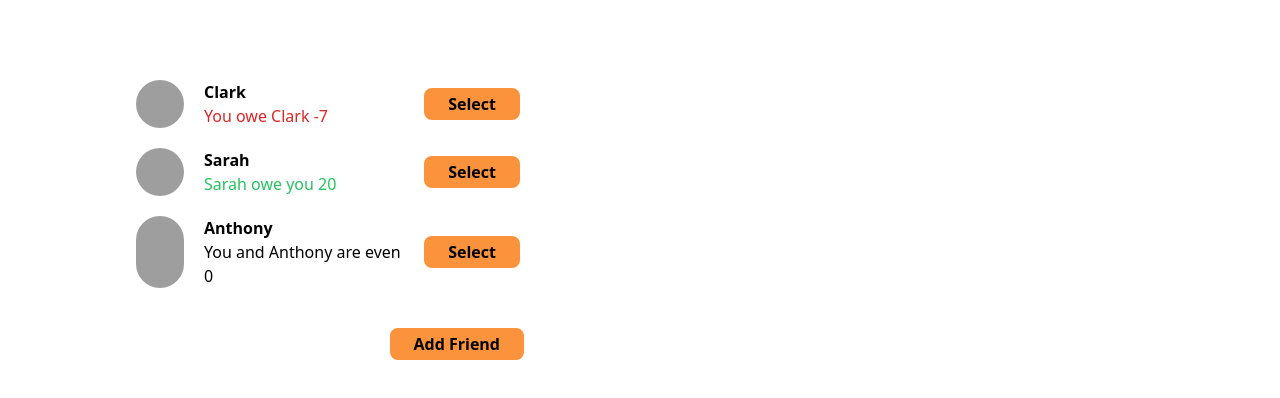
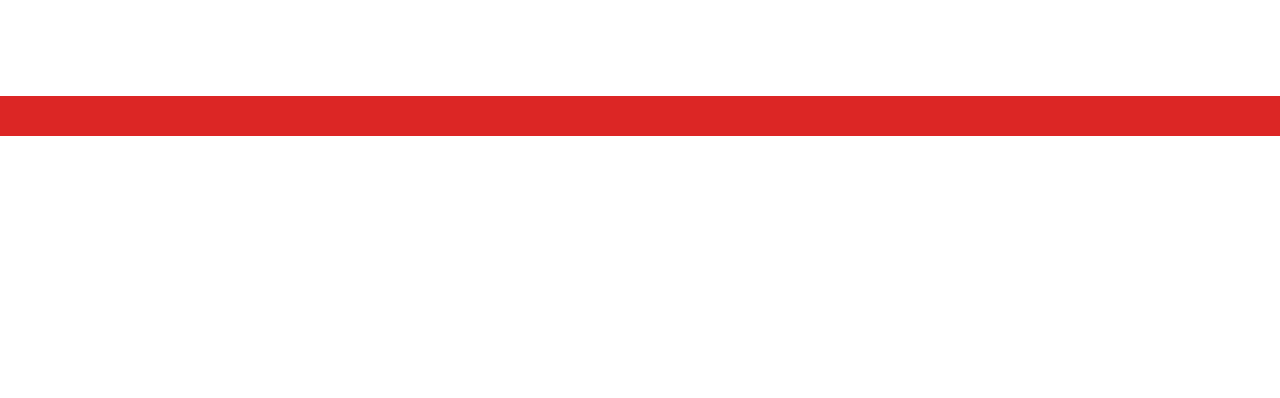
Before and after one commit to Mirwais01/eatNsplit-app, a React (Create React App) app: page / in a window 1280 px wide. Shown: the top 398 px of the page. Built offline with nearby package versions, Linux system fonts and the light colour scheme; grey boxes are pictures that could not be loaded.

Commit message:
start back project

```diff
--- a/src/App.jsx
+++ b/src/App.jsx
@@ -1,219 +1,18 @@
-import { useState } from "react";
-
-const initialFriends = [
-  {
-    id: 118836,
-    name: "Clark",
-    image: "https://i.pravatar.cc/48?u=118836",
-    balance: -7,
-  },
-  {
-    id: 933372,
-    name: "Sarah",
-    image: "https://i.pravatar.cc/48?u=933372",
-    balance: 20,
-  },
-  {
-    id: 499476,
-    name: "Anthony",
-    image: "https://i.pravatar.cc/48?u=499476",
-    balance: 0,
-  },
-];
-
-function App() {
-  const [friends, setFriends] = useState(initialFriends);
-  const [isAddFriend, setAddFriend] = useState(false);
-  const [isSelected, setSetSelected] = useState(null);
-
-  function handleSelection(friendId) {
-    const selectedFriend = friends.find((friend) => friend.id === friendId);
-    setSetSelected(selectedFriend);
-    setAddFriend(false);
-  }
-
-  function handleIsAddFriend() {
-    setAddFriend((isAddFriend) => !isAddFriend);
-    setSetSelected(null);
-  }
-
-  function handleAddfriend(friend) {
-    const newFriend = [...friends, friend];
-    setFriends(newFriend);
-  }
-
+export default function App() {
   return (
-    <div className="container px-4 mx-auto space-y-5 md:space-y-0 grid md:grid-cols-2 grid-cols-1 my-16">
-      <FriendList
-        friends={friends}
-        isAddFriend={isAddFriend}
-        handleIsAddFriend={handleIsAddFriend}
-        onSelection={handleSelection}
-      />
-      {isSelected && <SplitFriend />}
-      {isAddFriend && <AddFriend handleAddfriend={handleAddfriend} />}
+    <div className="container mx-auto py-24">
+      {/* sidebar */}
+      <FriendList />
     </div>
   );
 }
 
-export default App;
-
-function FriendList({ isAddFriend, handleIsAddFriend, friends, onSelection }) {
+function FriendList() {
   return (
-    <div className="p-3 flex flex-col lg:w-2/3 mx-auto space-y-3">
-      {friends.map((el) => (
-        <Friend friend={el} onSelection={onSelection} />
-      ))}
-      <div className="flex justify-center md:justify-end pt-6">
-        <Button onHandleClick={handleIsAddFriend}>
-          {isAddFriend ? "Close" : "Add Friend"}
-        </Button>
-      </div>
+    <div className="bg-red-600 h-10 mx-auto w-full">
+      <ul></ul>
     </div>
   );
 }
 
-function Friend({ friend, onSelection }) {
-  return (
-    <div className="flex justify-between space-x-4 p-1 items-center hover:bg-orange-100 hover:rounded-lg duration-100">
-      <div className="flex space-x-5">
-        <img src={friend.image} className="rounded-full" alt="" />
-        <div>
-          <p className="font-bold">{friend.name}</p>
-          <p
-            className={`${
-              friend.balance > 0
-                ? "text-green-500"
-                : friend.balance < 0
-                ? "text-red-600"
-                : "text-black"
-            }`}
-          >
-            {friend.balance > 0
-              ? `${friend.name} owe you ${friend.balance}`
-              : friend.balance < 0
-              ? `You owe ${friend.name} ${friend.balance}`
-              : `You and ${friend.name} are even ${friend.balance}`}
-          </p>
-        </div>
-      </div>
-      <div>
-        <Button onHandleClick={onSelection}>Select</Button>
-      </div>
-    </div>
-  );
-}
-
-function SplitFriend() {
-  return (
-    <div className="bg-orange-100 md:w-2/3 p-5 rounded-lg">
-      <h1 className="text-2xl font-bold mb-5">Split a Bill with Sarah</h1>
-      <div className="flex flex-col space-y-4 relative">
-        <div className="flex justify-between items-center">
-          <p>
-            <span className="w-10 h-10 p-1">💲</span>
-            <span>Bill value</span>
-          </p>
-          <input type="text" className="w-20 h-7 text-center border" />
-        </div>
-
-        <div className="flex justify-between items-center">
-          <p>
-            <span className="w-10 h-10 p-1">🧍‍♂️</span>
-            <span>Your expense</span>
-          </p>
-          <input type="text" className="w-20 h-7 text-center border" />
-        </div>
-
-        <div className="flex justify-between items-center">
-          <p>
-            <span className="w-10 h-10 p-1">👩🏻‍🤝‍🧑🏻</span>
-            <span>Sara's expense</span>
-          </p>
-          <input
-            type="text"
-            disabled
-            value={23}
-            className="w-20 h-7 text-center border"
-          />
-        </div>
-
-        <div className="flex justify-between items-center">
-          <p>
-            <span className="w-10 h-10 p-1">🤑</span>
-            <span>Who's paying the bill?</span>
-          </p>
-          <select name="" id="" className="w-20 h-7 text-center border">
-            <option value="You">You</option>
-            <option value="Sarah">Sarah</option>
-          </select>
-        </div>
-
-        <div className="flex justify-end pt-3">
-          <Button>Split Bill</Button>
-        </div>
-      </div>
-    </div>
-  );
-}
-
-function AddFriend({ handleAddfriend }) {
-  const [name, setName] = useState("");
-  const [image, setImage] = useState("");
-
-  // if (!name || !image) return;
-
-  const id = crypto.randomUUID();
-  // console.log(id);
-
-  const newfriend = {
-    name,
-    image,
-    id,
-    balance: 0,
-  };
-
-  return (
-    <div className="flex flex-col p-4 space-y-4 bg-orange-100 md:w-2/3 md:row-start-2 mx-auto">
-      <div className="flex justify-between">
-        <p className="space-x-1">
-          <span>👩🏻‍🤝‍🧑🏽</span>
-
-          <span>friend name</span>
-        </p>
-        <input
-          value={name}
-          onChange={(e) => setName(e.target.value)}
-          type="text"
-          className="h-7 text-center"
-        />
-      </div>
-      <div className="flex justify-between">
-        <p className="space-x-1">
-          <span>🎴</span>
-          <span>image URL</span>
-        </p>
-        <input
-          value={image}
-          onChange={(e) => setImage(e.target.value)}
-          type="text"
-          className="h-7 text-center"
-        />
-      </div>
-      <div className="flex justify-end">
-        <Button>Add</Button>
-      </div>
-    </div>
-  );
-}
-
-function Button({ children, onHandleClick }) {
-  return (
-    <button
-      onClick={onHandleClick}
-      className="bg-orange-400 hover:bg-opacity-70 rounded-lg p-1 px-6 font-bold"
-    >
-      {children}
-    </button>
-  );
-}
+function Friend() {}
```
